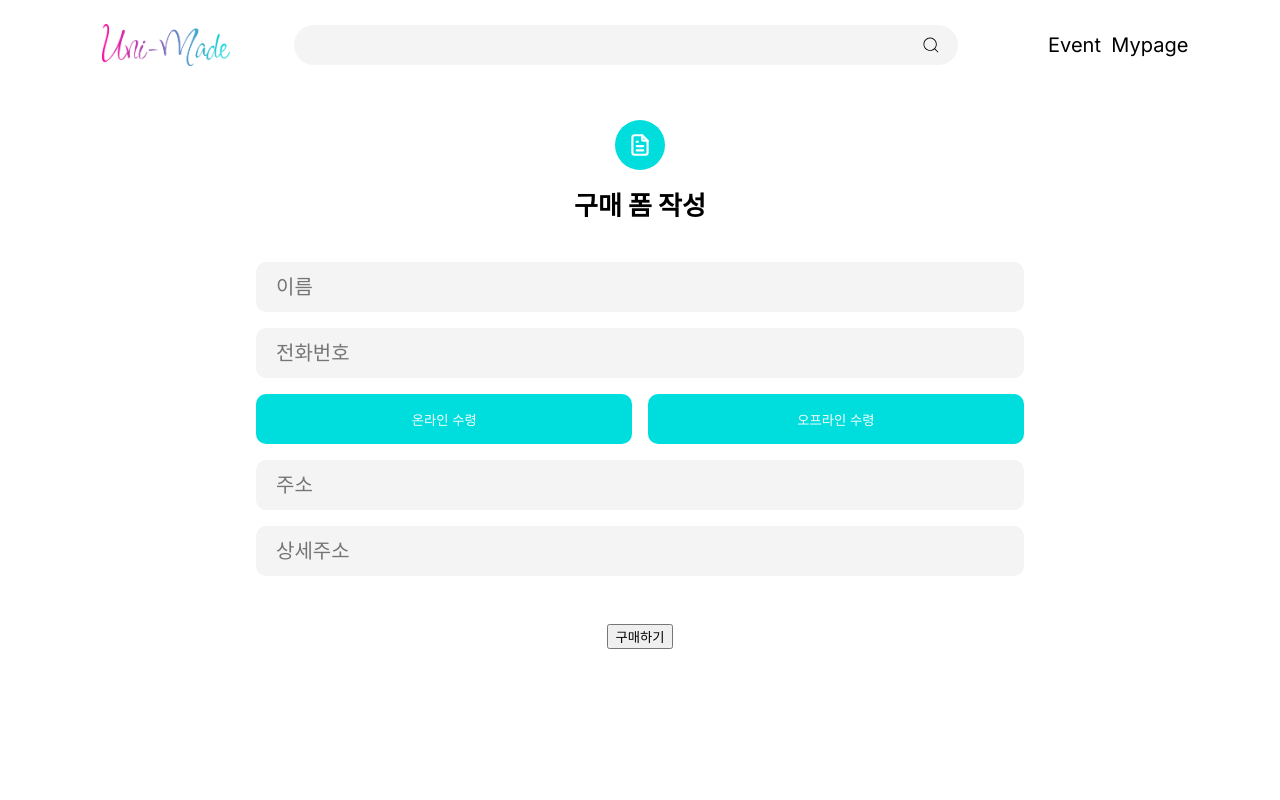
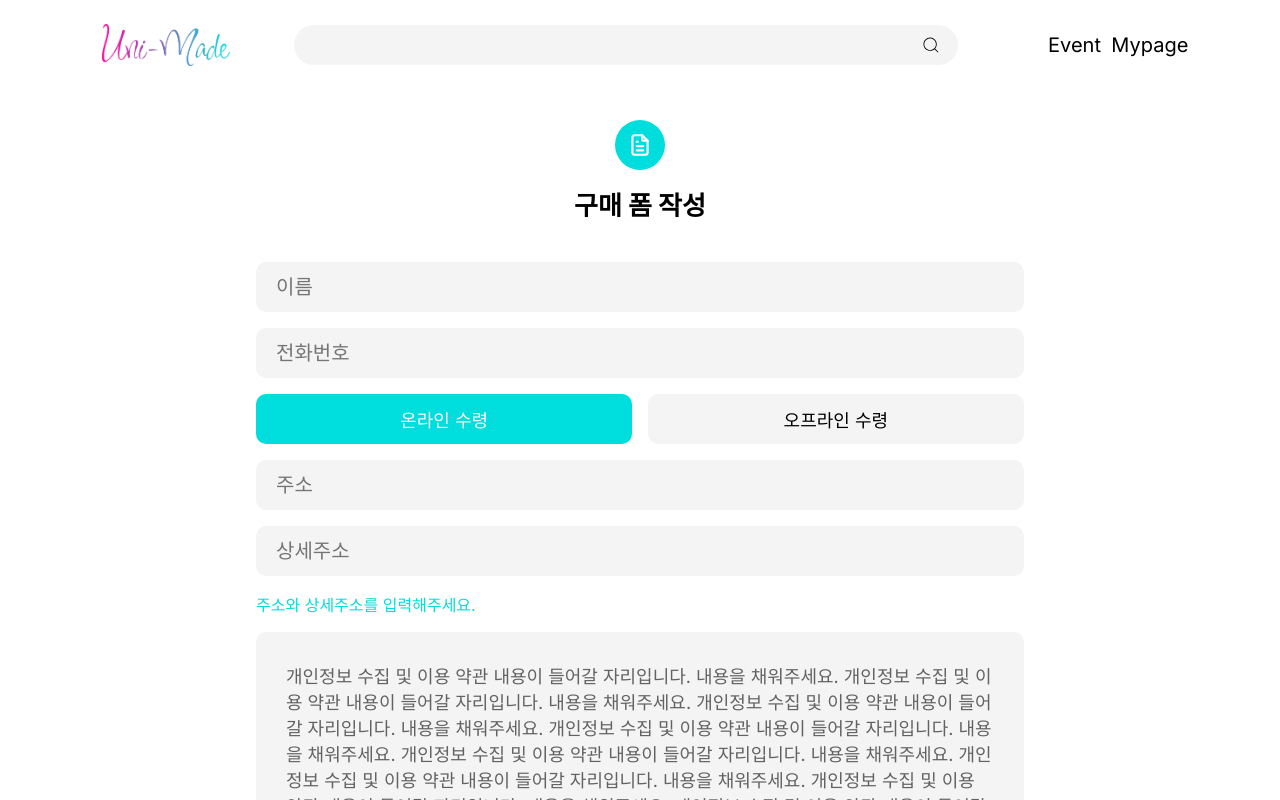
Before and after one commit to Uni-Made/FE, a React (Vite) app in the folder FE/: page /product/1/purchase in a window 1280 px wide. Built offline with nearby package versions, Linux system fonts and the light colour scheme.

Commit message:
Feat: Purchase Form 페이지 디자인 구현

```diff
--- a/FE/src/pages/Purchase/PurchaseFormPage.jsx
+++ b/FE/src/pages/Purchase/PurchaseFormPage.jsx
@@ -1,11 +1,26 @@
-import React from "react";
+import React, { useState } from "react";
 import Navbar from "../ProductList/components/Navbar";
 import * as S from "./PurchaseFormPage.style";
 import Input from "./components/Input";
 
 function PurchaseFormPage() {
-  const handleButtonClick = (e) => {
+  const [isErrors, setIsErrors] = useState({
+    name: true,
+    phoneNumber: true,
+    address: true,
+    detailAddress: true,
+  });
+  // TODO: 위 4개 영역 유효성 검사 로직 함수 작성 + 각 input change로 적용
+  const [isLeftBtnSelected, setIsLeftBtnSelected] = useState(true);
+
+  const handleLeftBtnClick = (e) => {
     e.preventDefault();
+    setIsLeftBtnSelected(true);
+  };
+
+  const handleRightBtnClick = (e) => {
+    e.preventDefault();
+    setIsLeftBtnSelected(false);
   };
 
   return (
@@ -21,18 +36,49 @@ function PurchaseFormPage() {
         <Input Placeholder={"이름"} />
         <Input Placeholder={"전화번호"} />
         <S.MainToggleBox>
-          <S.MainToggleBoxButton onClick={handleButtonClick}>
+          <S.MainToggleBoxButton
+            onClick={handleLeftBtnClick}
+            isSelected={isLeftBtnSelected}
+          >
             온라인 수령
           </S.MainToggleBoxButton>
-          <S.MainToggleBoxButton onClick={handleButtonClick}>
+          <S.MainToggleBoxButton
+            onClick={handleRightBtnClick}
+            isSelected={!isLeftBtnSelected}
+          >
             오프라인 수령
           </S.MainToggleBoxButton>
         </S.MainToggleBox>
         <Input Placeholder={"주소"} />
         <Input Placeholder={"상세주소"} />
-        <S.MainErrorText></S.MainErrorText>
+        <S.MainErrorText>주소와 상세주소를 입력해주세요.</S.MainErrorText>
         <S.PrivacyBox>
-          <S.PrivacyToggleBox></S.PrivacyToggleBox>
+          <S.PrivacyBoxTerms>
+            개인정보 수집 및 이용 약관 내용이 들어갈 자리입니다. 내용을
+            채워주세요. 개인정보 수집 및 이용 약관 내용이 들어갈 자리입니다.
+            내용을 채워주세요. 개인정보 수집 및 이용 약관 내용이 들어갈
+            자리입니다. 내용을 채워주세요. 개인정보 수집 및 이용 약관 내용이
+            들어갈 자리입니다. 내용을 채워주세요. 개인정보 수집 및 이용 약관
+            내용이 들어갈 자리입니다. 내용을 채워주세요. 개인정보 수집 및 이용
+            약관 내용이 들어갈 자리입니다. 내용을 채워주세요. 개인정보 수집 및
+            이용 약관 내용이 들어갈 자리입니다. 내용을 채워주세요. 개인정보 수집
+            및 이용 약관 내용이 들어갈 자리입니다. 내용을 채워주세요. 개인정보
+            수집 및 이용 약관 내용이 들어갈 자리입니다. 내용을 채워주세요.
+            개인정보 수집 및 이용 약관 내용이 들어갈 자리입니다. 내용을
+            채워주세요. 개인정보 수집 및 이용 약관 내용이 들어갈 자리입니다.
+            내용을 채워주세요. 개인정보 수집 및 이용 약관 내용이 들어갈
+            자리입니다. 내용을 채워주세요. 개인정보 수집 및 이용 약관 내용이
+            들어갈 자리입니다. 내용을 채워주세요. 개인정보 수집 및 이용 약관
+            내용이 들어갈 자리입니다. 내용을 채워주세요. 개인정보 수집 및 이용
+            약관 내용이 들어갈 자리입니다. 내용을 채워주세요. 개인정보 수집 및
+            이용 약관 내용이 들어갈 자리입니다. 내용을 채워주세요. 개인정보 수집
+            및 이용 약관 내용이 들어갈 자리입니다. 내용을 채워주세요. 개인정보
+            수집 및 이용 약관 내용이 들어갈 자리입니다. 내용을 채워주세요.
+          </S.PrivacyBoxTerms>
+          <S.PrivacyToggleBox>
+            <input type="checkbox" />
+            <div>개인정보 수집 및 이용에 동의합니다.</div>
+          </S.PrivacyToggleBox>
         </S.PrivacyBox>
         <S.PurchaseButton>구매하기</S.PurchaseButton>
       </S.MainBox>
--- a/FE/src/pages/Purchase/PurchaseFormPage.style.js
+++ b/FE/src/pages/Purchase/PurchaseFormPage.style.js
@@ -10,7 +10,7 @@ const Container = styled.div`
   display: flex;
   flex-direction: column;
   align-items: center;
-  width: 100vw;
+  width: calc(100vw-17px);
   /* height: 100vh; */
   gap: 5vh;
 `;
@@ -58,24 +58,74 @@ const MainToggleBoxButton = styled.button`
   border: none;
   border-radius: 10px;
   //props로
-  background-color: rgba(0, 221, 221, 1);
-  color: white;
+  background-color: ${(props) =>
+    props.isSelected ? "rgba(0, 221, 221, 1)" : "rgba(244, 244, 244, 1)"};
+  color: ${(props) => (props.isSelected ? "white" : "black")};
+  font-size: 18px;
+
+  &:hover {
+    cursor: pointer;
+  }
 `;
-const MainErrorText = styled.div``;
+const MainErrorText = styled.div`
+  width: 60%;
+  color: ${(props) => (props.isError ? "red" : "rgba(0, 221, 221, 1)")};
+  font-size: 16px;
+`;
 
 const PrivacyBox = styled.div`
-  overflow-y: auto;
+  display: flex;
+  flex-direction: column;
+  gap: 10px;
+  width: 60%;
   &::-webkit-scrollbar {
     display: none;
   }
 `;
+const PrivacyBoxTerms = styled.div`
+  width: 100%;
+  height: 300px;
+  overflow-y: auto;
+  color: rgba(0, 0, 0, 0.6);
+  background-color: rgba(244, 244, 244, 1);
+  padding: 30px;
+  &::-webkit-scrollbar-thumb {
+    background-color: rgba(0, 0, 0, 0.3);
+    border-radius: 5px;
+  }
+  font-size: 18px;
+  border-radius: 10px;
+`;
 const PrivacyToggleBox = styled.div`
+  width: 100%;
+  display: flex;
+
+  gap: 10px;
+  font-size: 18px;
+
   input {
+    width: 18px;
   }
   div {
   }
 `;
-const PurchaseButton = styled.button``;
+
+const PurchaseButton = styled.button`
+  width: 40%;
+  height: 50px;
+  border: none;
+  border-radius: 10px;
+  background-color: rgba(0, 221, 221, 1);
+  color: white;
+  font-size: 18px;
+  font-weight: 600;
+  cursor: pointer;
+  margin-bottom: 5vh;
+
+  &:hover {
+    background-color: rgba(0, 233, 233, 1);
+  }
+`;
 
 export {
   Container,
@@ -88,6 +138,7 @@ export {
   MainToggleBoxButton,
   MainErrorText,
   PrivacyBox,
+  PrivacyBoxTerms,
   PrivacyToggleBox,
   PurchaseButton,
 };
```
